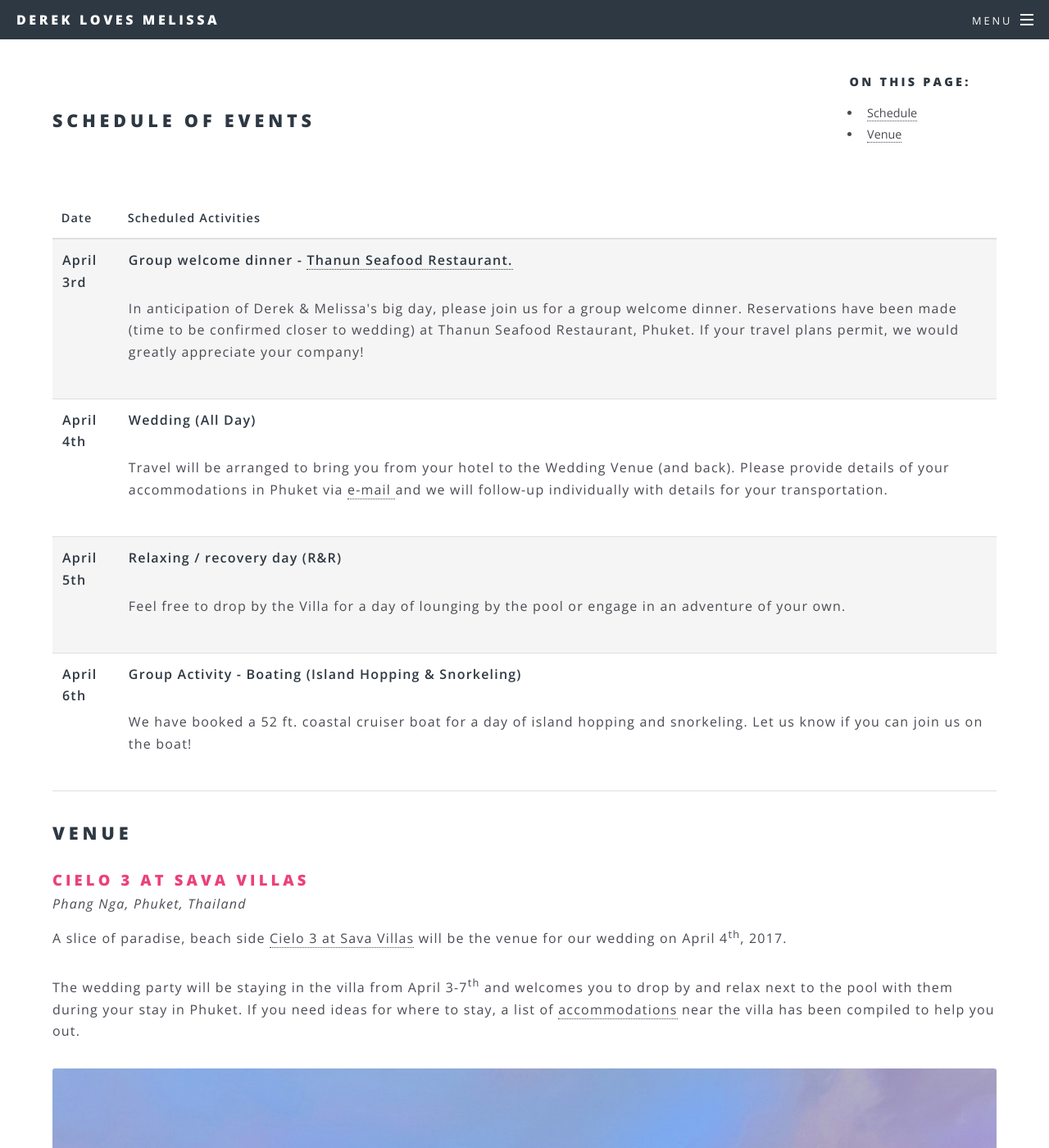
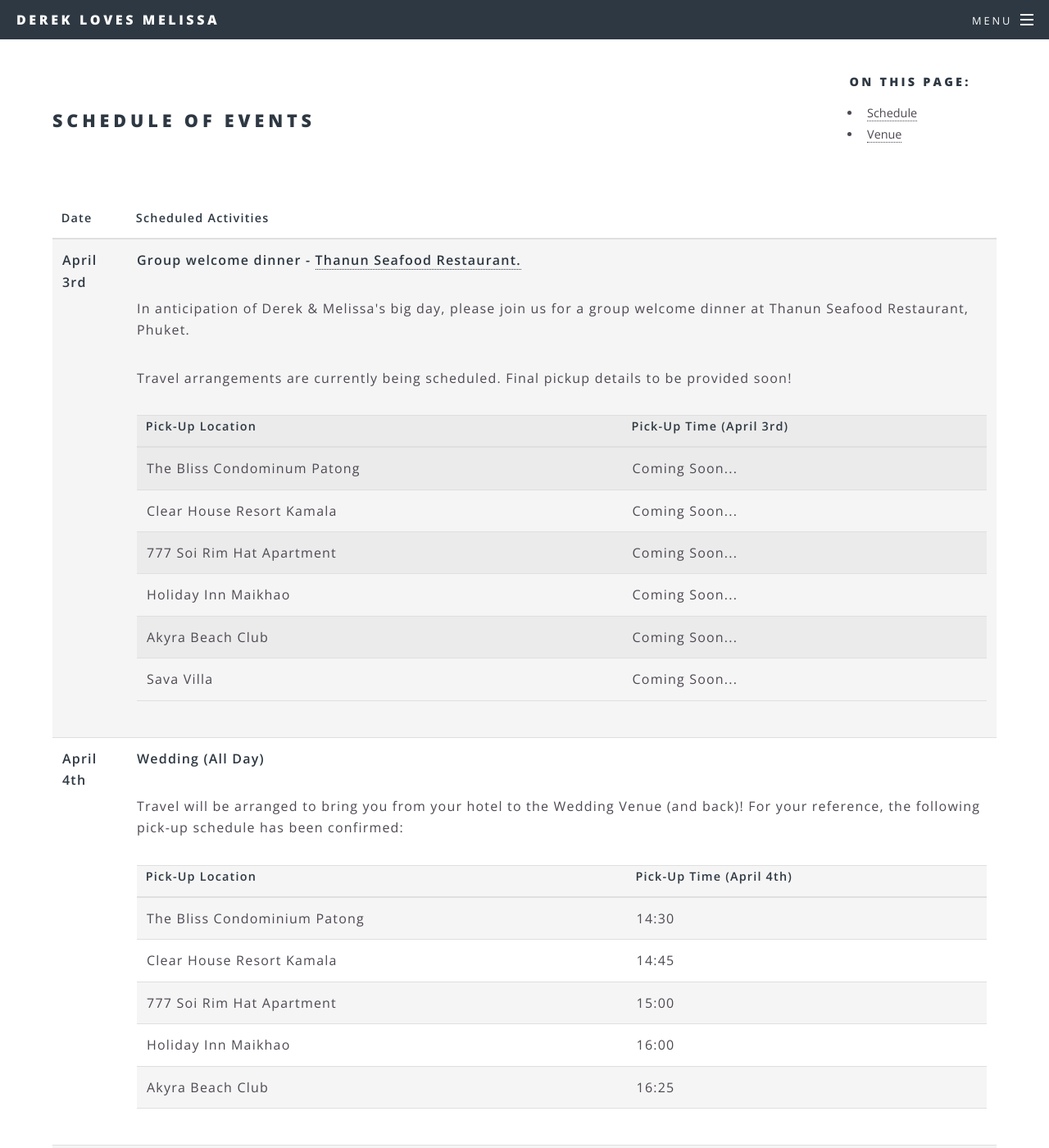
Before and after one commit to dgourlay/wedding-website, a Jekyll site: the page built from dayOfDetails.html, in a window 1280 px wide and 1400 px high, scrolled down 361 px. Shown: the whole window at 82% size. Built offline with Jekyll 4.4.1, drawn with Linux system fonts in a browser that asks for light colours; nearby versions of some CDN libraries; a script that is not in the unit is left out; some of the changed text lies outside the part shown.

Commit message:
Update DayOfDetails to provide pickup times!

```diff
--- a/css/main.scss
+++ b/css/main.scss
@@ -875,6 +875,10 @@ $baseurl: '{{ site.baseurl }}/images';
 			}
 		}
 
+		&.special2 {
+			background-color: _palette(accent5, bg);
+		}
+
 		&.disabled,
 		&:disabled {
 			@include vendor('pointer-events', 'none');
--- a/dayOfDetails.html
+++ b/dayOfDetails.html
@@ -29,19 +29,45 @@ title: Wedding Details
                     <td><b>April 3rd</b></td>
                     <td>
                         <p><b>Group welcome dinner - <a href="https://goo.gl/maps/g61iLbYLnjH2">Thanun Seafood Restaurant.</a></b></p>
-                        <p>In anticipation of Derek & Melissa's big day, please join us for a group welcome dinner.  Reservations have been made (time to be confirmed closer to wedding)
-                            at Thanun Seafood Restaurant, Phuket.  If your travel plans permit, we would greatly appreciate your company!</p>
+                        <p>In anticipation of Derek & Melissa's big day, please join us for a group welcome dinner at Thanun Seafood Restaurant, Phuket.</p>
+                        <p>Travel arrangements are currently being scheduled.  Final pickup details to be provided soon!</p>
+
+                        <table>
+                            <thead>
+                            <tr><th>Pick-Up Location</th>
+                            <th>Pick-Up Time (April 3rd)</th>
+                            </tr>
+                            </thead>
+                            <tbody>
+                            <tr><td>The Bliss Condominum Patong</td><td>Coming Soon...</td></tr>
+                            <tr><td>Clear House Resort Kamala</td><td>Coming Soon...</td></tr>
+                            <tr><td>777 Soi Rim Hat Apartment</td><td>Coming Soon...</td></tr>
+                            <tr><td>Holiday Inn Maikhao</td><td>Coming Soon...</td></tr>
+                            <tr><td>Akyra Beach Club</td><td>Coming Soon...</td></tr>
+                            <tr><td>Sava Villa</td><td>Coming Soon...</td></tr>
+                            </tbody>
+                        </table>
                     </td>
                 </tr>
                 <tr>
                     <td><b>April 4th</b></td>
                     <td>
                         <p><b>Wedding (All Day)</b></p>
-                        <p>Travel will be arranged to bring you from your hotel to the Wedding Venue (and back).  Please provide details of your accommodations in Phuket
-                        via
-                            <a href="mailto:derekgourlay@gmail.com,melissahlchong@gmail.com?Subject=Phuket%20Accommodation%20Details%20for%20%3CYOUR%20NAME%3E&Body=Hi%20Melissa%20%26%20Derek%2C%0A%0AHere%20are%20the%20details%20regarding%20where%20we%20will%20be%20staying%20in%20Phuket%3A%0A%0APhuket%20Arrival%20Date%3A%0ALocation%20of%20Accommodation%3A%0APhuket%20Departure%20Date%3A%0A">
-                                e-mail
-                            </a> and we will follow-up individually with details for your transportation.</p>
+                        <p>Travel will be arranged to bring you from your hotel to the Wedding Venue (and back)! For your reference, the following
+                            pick-up schedule has been confirmed:</p>
+                        <table>
+                            <thead>
+                            <th>Pick-Up Location</th>
+                            <th>Pick-Up Time (April 4th)</th>
+                            </thead>
+                            <tbody>
+                            <tr><td>The Bliss Condominium Patong</td><td>14:30</td></tr>
+                            <tr><td>Clear House Resort Kamala</td><td>14:45</td></tr>
+                            <tr><td>777 Soi Rim Hat Apartment</td><td>15:00</td></tr>
+                            <tr><td>Holiday Inn Maikhao</td><td>16:00</td></tr>
+                            <tr><td>Akyra Beach Club</td><td>16:25</td></tr>
+                            </tbody>
+                        </table>
                     </td>
                 </tr>
                 <tr>
@@ -55,7 +81,21 @@ title: Wedding Details
                     <td><b>April 6th</b></td>
                     <td>
                         <p><b>Group Activity - Boating (Island Hopping & Snorkeling)</b></p>
-                        <p>We have booked a 52 ft. coastal cruiser boat for a day of island hopping and snorkeling.  Let us know if you can join us on the boat!</p>
+                        <p>We have booked a 52 ft. coastal cruiser boat for a day of island hopping and snorkeling. For your reference, the following
+                            pick-up schedule has been confirmed:</p>
+
+                        <table>
+                            <thead>
+                            <th>Pick-Up Location</th>
+                            <th>Pick-Up Time (April 6th)</th>
+                            </thead>
+                            <tbody>
+                            <tr><td>The Bliss Condominium Patong</td><td>8:00</td></tr>
+                            <tr><td>Akyra Beach Club</td><td>8:20</td></tr>
+                            <tr><td>777 Soi Rim Hat Apartment</td><td>8:30</td></tr>
+                            <tr><td>Sava Villa</td><td>8:30</td></tr>
+                            </tbody>
+                        </table>
 
                     </td>
                 </tr>
--- a/index.html
+++ b/index.html
@@ -7,7 +7,7 @@ layout: landing
         <h2>{{ site.title }}</h2>
         <p>{{ site.description | markdownify }}</p>
         <ul class="actions">
-            <li><a href="rsvp.html" class="button special">RSVP</a></li>
+            <li><a href="dayOfDetails.html" class="button special2">Schedule & Pick-Up Times Updated!</a></li>
         </ul>
     </div>
     <a href="#one" class="more scrolly">Learn More</a>
@@ -42,7 +42,7 @@ layout: landing
         <a href="dayOfDetails.html" class="button small mainpagebutton">Wedding Day Details</a>
         <a href="accommodations.html" class="button small mainpagebutton">Accommodations</a>
         <a href="rsvp.html" class="button small mainpagebutton">RSVP</a>
-        <p style="margin-top: 3em">Please <a href="#cta">RSVP</a> and be sure to check back for updates to event details and itineraries!</p>
+        <p style="margin-top: 3em">The pickup schedule for the Wedding & Boating-Day has been uploadedd.  See the <a href="dayOfDetails.html">Day of Details</a> page!</p>
     </div>
 </section>
 
```
